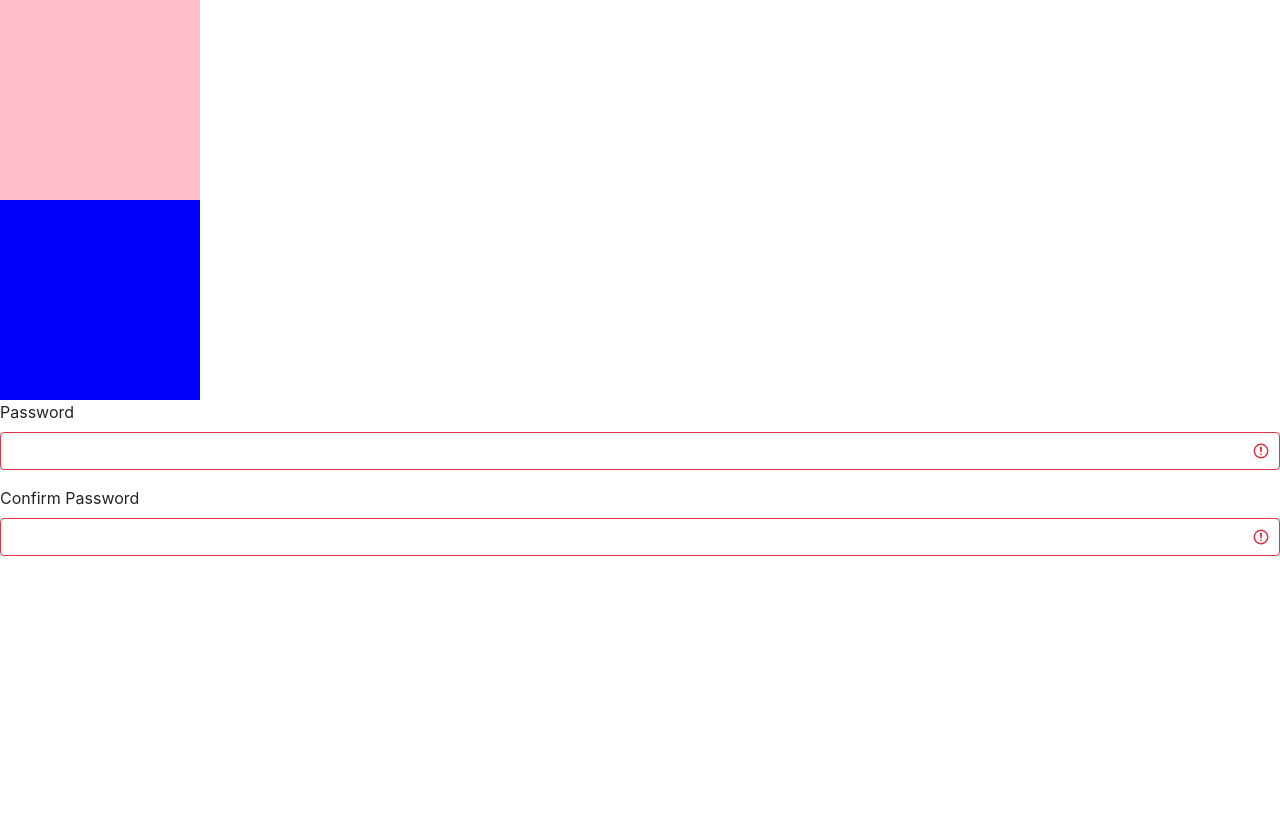
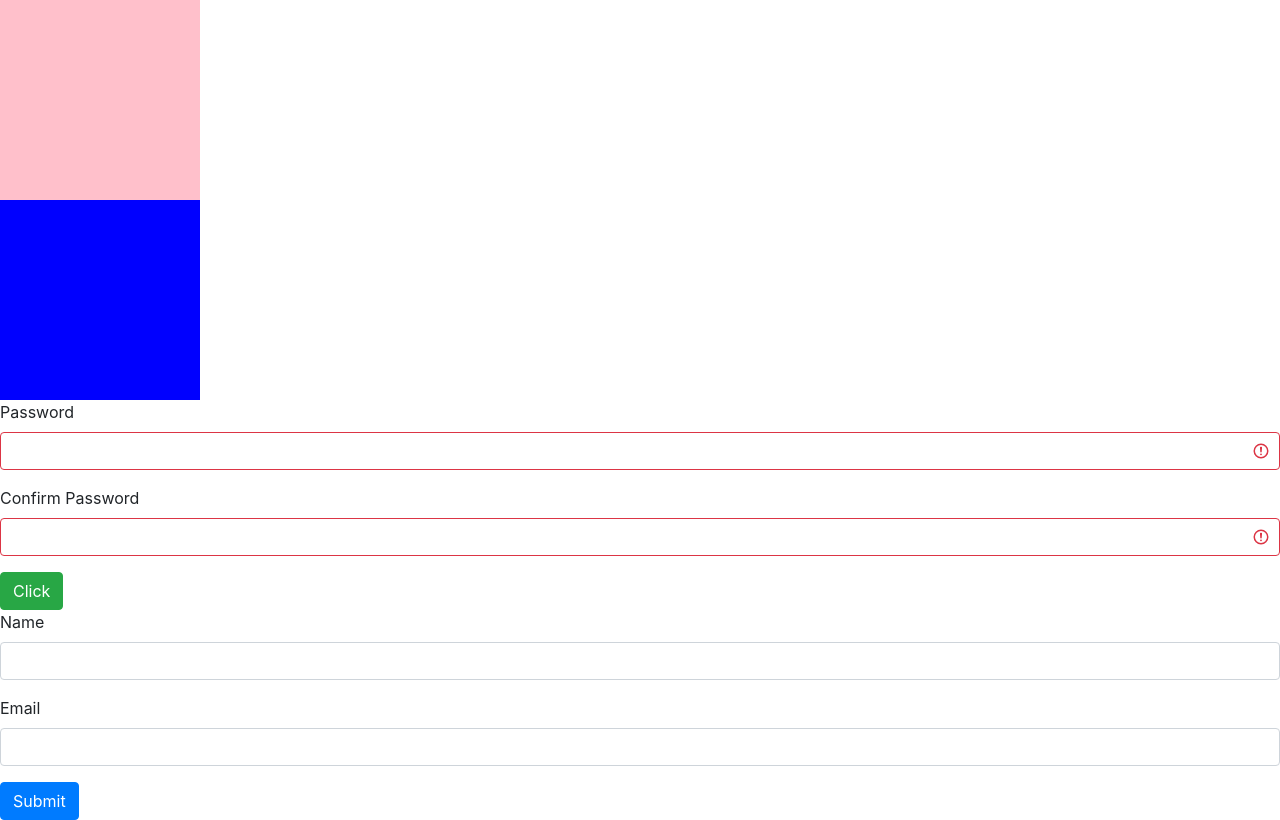
Before and after one commit to bpdm88/week-10, a React (Create React App) app: page / in a window 1280 px wide. Built offline with nearby package versions, Linux system fonts and the light colour scheme.

Commit message:
Passing Data Up Challenges - Day 1 / 2

```diff
--- a/src/App.js
+++ b/src/App.js
@@ -1,11 +1,15 @@
 import Squares from "./lift-state/Squares";
 import SignUp from "./lift-state/SignUp";
+import Button from "./data-flow/Button";
+import Form from "./data-flow/Form";
 
 function App() {
     return (
         <>
             <Squares colour="pink" />
             <SignUp minimumLength={12} />
+            <Button handleUpdate={(count) => console.log(count)} />
+            <Form handleSubmit={(value) => console.log(value)} />
         </>
     );
 }
--- /dev/null
+++ b/src/data-flow/Button.js
@@ -0,0 +1,29 @@
+import React from "react";
+
+class Button extends React.Component {
+    constructor(props) {
+        super(props);
+
+        this.state = {
+            count: 0,
+        };
+
+        this.handleClick = this.handleClick.bind(this);
+    }
+
+    handleClick() {
+        let { handleUpdate } = this.props;
+        let count = this.state.count + 1;
+        this.setState({ count: count });
+        handleUpdate(count);
+    }
+
+    render() {
+        return (
+            <button onClick={this.handleClick} class="btn btn-success">
+                Click
+            </button>
+        );
+    }
+}
+export default Button;
--- /dev/null
+++ b/src/data-flow/Form.js
@@ -0,0 +1,64 @@
+import React from "react";
+
+class Form extends React.Component {
+    constructor(props) {
+        super(props);
+
+        this.state = {
+            name: "",
+            email: "",
+        };
+
+        this.handleChangeName = this.handleChangeName.bind(this);
+        this.handleChangeEmail = this.handleChangeEmail.bind(this);
+        this.handleSubmit = this.handleSubmit.bind(this);
+    }
+
+    handleChangeName(event) {
+        this.setState({ name: event.currentTarget.value });
+    }
+
+    handleChangeEmail(event) {
+        this.setState({ email: event.currentTarget.value });
+    }
+
+    handleSubmit(e) {
+        e.preventDefault();
+        let { handleSubmit } = this.props;
+        let { name, email } = this.state;
+        handleSubmit({ name, email }); // key and variable are named the same so ablle to use in this way.
+    }
+
+    render() {
+        let { name, email } = this.state;
+        return (
+            <form onSubmit={this.handleSubmit}>
+                <div className="form-group">
+                    <label htmlFor="name">Name</label>
+                    <input
+                        className="form-control"
+                        id="name"
+                        name="name"
+                        type="text"
+                        onChange={this.handleChangeName}
+                        value={name}
+                    />
+                </div>
+                <div className="form-group">
+                    <label htmlFor="email">Email</label>
+                    <input
+                        className="form-control"
+                        id="email"
+                        name="email"
+                        type="email"
+                        onChange={this.handleChangeEmail}
+                        value={email}
+                    />
+                </div>
+                <button className="btn btn-primary">Submit</button>
+            </form>
+        );
+    }
+}
+
+export default Form;
```
Also changed, not shown: 1 other file (tests, documents, lock files or other folders).
